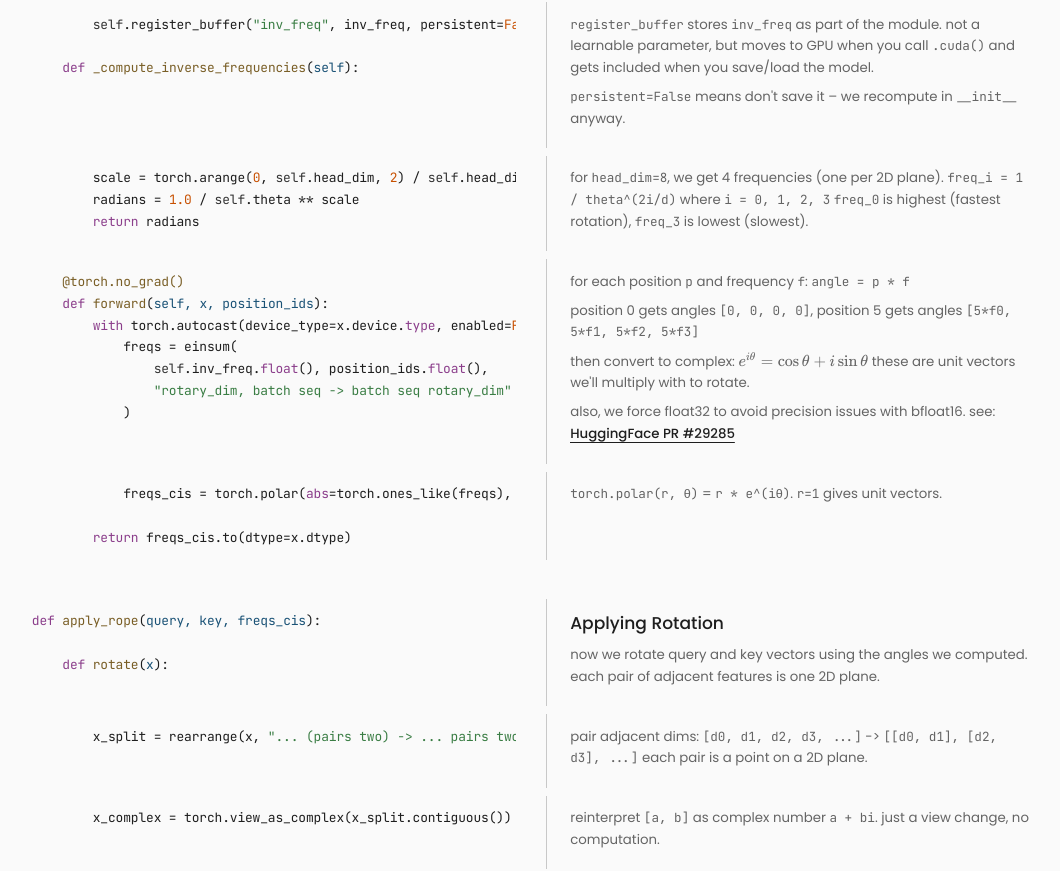
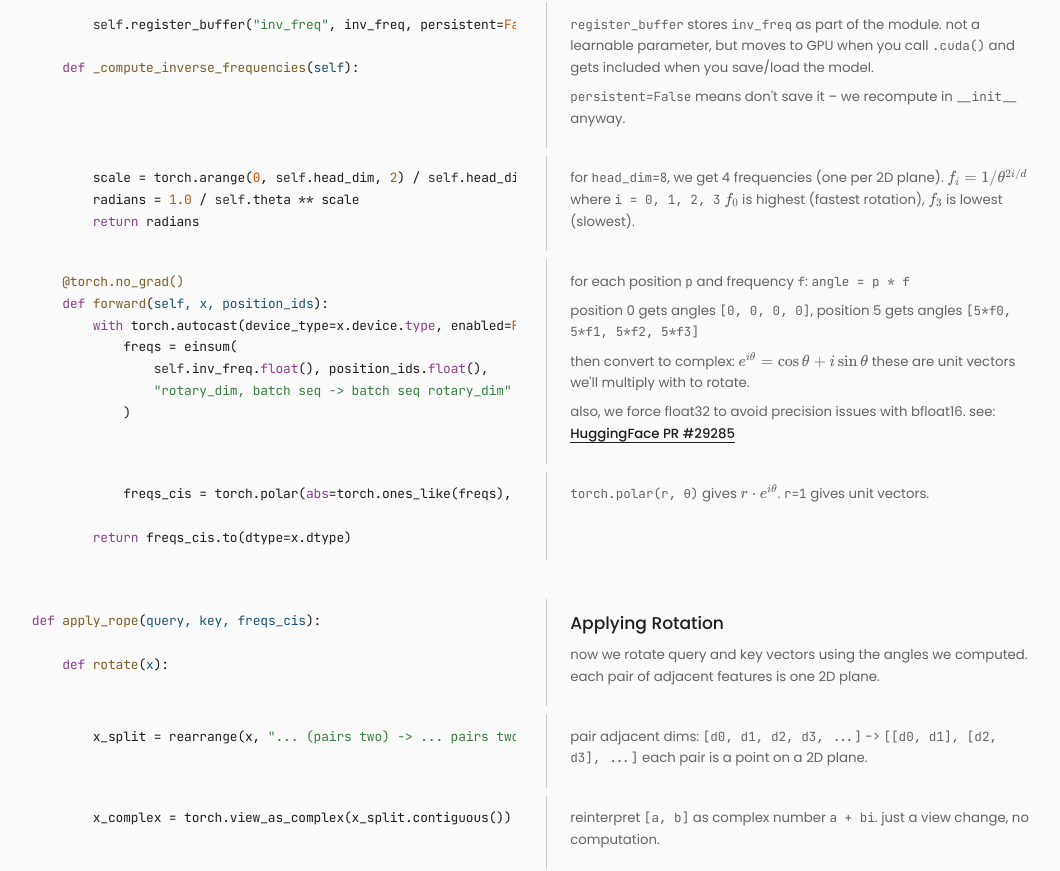
Before and after one commit to esceptico/website, a Next.js app: page /docs/rope in a window 1280 px wide. Shown: the part 1033-1904 px from the top of the page, without its empty margins (219-1279 px from the left). Built offline with nearby package versions, Linux system fonts and the light colour scheme.

Commit message:
use proper markdown + latex formatters

```diff
--- a/package.json
+++ b/package.json
@@ -22,6 +22,8 @@
     "react-dom": "^19.0.0",
     "react-icons": "^5.4.0",
     "react-markdown": "^10.1.0",
+    "rehype-katex": "^7.0.1",
+    "remark-math": "^6.0.0",
     "zustand": "^5.0.3"
   },
   "devDependencies": {
--- a/src/components/docs/DocChunk.tsx
+++ b/src/components/docs/DocChunk.tsx
@@ -2,109 +2,15 @@
 
 import { useMemo, useState } from 'react';
 import hljs from 'highlight.js';
-import katex from 'katex';
+import ReactMarkdown from 'react-markdown';
+import remarkMath from 'remark-math';
+import rehypeKatex from 'rehype-katex';
 import type { Chunk } from '@/lib/docs/types';
 
 interface DocChunkProps {
   chunk: Chunk;
   language: string;
   index: number;
-}
-
-function renderMath(html: string): string {
-  html = html.replace(/\$\$([^$]+)\$\$/g, (_, math) => {
-    try {
-      const rendered = katex.renderToString(math.trim(), { displayMode: true, throwOnError: false });
-      return `<div class="my-3">${rendered}</div>`;
-    } catch {
-      return `<span class="text-red-400 font-mono text-sm">$$${math}$$</span>`;
-    }
-  });
-
-  html = html.replace(/\$([^$\n]+)\$/g, (_, math) => {
-    try {
-      return katex.renderToString(math.trim(), { displayMode: false, throwOnError: false });
-    } catch {
-      return `<span class="text-red-400 font-mono text-sm">$${math}$</span>`;
-    }
-  });
-
-  return html;
-}
-
-function parseTable(tableText: string): string {
-  const lines = tableText.trim().split('\n');
-  if (lines.length < 2) return tableText;
-
-  // Parse header row
-  const headerCells = lines[0].split('|').map(c => c.trim()).filter(c => c);
-
-  // Skip separator row (line 1), parse data rows
-  const dataRows = lines.slice(2).map(line =>
-    line.split('|').map(c => c.trim()).filter(c => c)
-  );
-
-  let html = '<div class="overflow-x-auto my-3"><table class="text-sm w-full">';
-
-  // Header
-  html += '<thead><tr class="border-b border-[var(--theme-border)]">';
-  headerCells.forEach(cell => {
-    html += `<th class="text-left py-2 pr-4 font-medium text-[var(--theme-text-primary)]">${cell}</th>`;
-  });
-  html += '</tr></thead>';
-
-  // Body
-  html += '<tbody>';
-  dataRows.forEach(row => {
-    html += '<tr class="border-b border-[var(--theme-border)]/50">';
-    row.forEach(cell => {
-      html += `<td class="py-2 pr-4 text-[var(--theme-text-secondary)]">${cell}</td>`;
-    });
-    html += '</tr>';
-  });
-  html += '</tbody></table></div>';
-
-  return html;
-}
-
-function parseMarkdown(text: string): string {
-  // First, handle tables (before other processing)
-  // Match markdown tables: lines starting with |
-  text = text.replace(
-    /(\|[^\n]+\|\n\|[-:\s|]+\|\n(?:\|[^\n]+\|\n?)+)/g,
-    (match) => parseTable(match)
-  );
-
-  // First, protect code blocks by replacing them with placeholders
-  const codeBlocks: string[] = [];
-  let processed = text.replace(/`([^`]+)`/g, (_, code) => {
-    codeBlocks.push(code);
-    return `__CODE_BLOCK_${codeBlocks.length - 1}__`;
-  });
-
-  let html = processed
-    .replace(/^### (.+)$/gm, '<h3 class="text-base font-medium text-[var(--theme-text-primary)] mb-1">$1</h3>')
-    .replace(/^## (.+)$/gm, '<h2 class="text-lg font-medium text-[var(--theme-text-primary)] mb-2">$1</h2>')
-    .replace(/^# (.+)$/gm, '<h1 class="text-xl font-medium text-[var(--theme-text-primary)] mb-2">$1</h1>')
-    .replace(/\*\*(.+?)\*\*/g, '<strong class="font-medium text-[var(--theme-text-primary)]">$1</strong>')
-    .replace(/\*(.+?)\*/g, '<em>$1</em>')
-    .replace(/\[([^\]]+)\]\(([^)]+)\)/g, '<a href="$2" class="hover-link" target="_blank">$1</a>')
-    .replace(/^- (.+)$/gm, '<li class="ml-4">$1</li>')
-    .replace(/\n\n/g, '</p><p class="mb-2">');
-
-  // Restore code blocks
-  html = html.replace(/__CODE_BLOCK_(\d+)__/g, (_, idx) => {
-    return `<code class="font-jetbrains-mono text-[0.95em] text-[var(--theme-text-primary)]/80">${codeBlocks[parseInt(idx)]}</code>`;
-  })
-
-  if (!html.startsWith('<h') && !html.startsWith('<li') && !html.startsWith('<div')) {
-    html = `<p class="mb-2">${html}</p>`;
-  }
-
-  html = html.replace(/(<li[^>]*>[\s\S]*?<\/li>)+/g, '<ul class="my-2 list-disc list-inside">$&</ul>');
-  html = html.replace(/<p class="mb-2"><\/p>/g, '');
-
-  return html;
 }
 
 function highlightCode(code: string, language: string): string {
@@ -115,10 +21,43 @@ function highlightCode(code: string, language: string): string {
   }
 }
 
+// Custom markdown components
+const markdownComponents = {
+  h1: ({ children }: { children?: React.ReactNode }) => (
+    <h1 className="text-xl font-medium text-[var(--theme-text-primary)] mb-2">{children}</h1>
+  ),
+  h2: ({ children }: { children?: React.ReactNode }) => (
+    <h2 className="text-lg font-medium text-[var(--theme-text-primary)] mb-2">{children}</h2>
+  ),
+  h3: ({ children }: { children?: React.ReactNode }) => (
+    <h3 className="text-base font-medium text-[var(--theme-text-primary)] mb-1">{children}</h3>
+  ),
+  p: ({ children }: { children?: React.ReactNode }) => (
+    <p className="mb-2">{children}</p>
+  ),
+  strong: ({ children }: { children?: React.ReactNode }) => (
+    <strong className="font-medium text-[var(--theme-text-primary)]">{children}</strong>
+  ),
+  em: ({ children }: { children?: React.ReactNode }) => (
+    <em>{children}</em>
+  ),
+  code: ({ children }: { children?: React.ReactNode }) => (
+    <code className="font-jetbrains-mono text-[0.95em] text-[var(--theme-text-primary)]/80">{children}</code>
+  ),
+  a: ({ href, children }: { href?: string; children?: React.ReactNode }) => (
+    <a href={href} className="hover-link" target="_blank" rel="noopener noreferrer">{children}</a>
+  ),
+  ul: ({ children }: { children?: React.ReactNode }) => (
+    <ul className="my-2 list-disc list-inside">{children}</ul>
+  ),
+  li: ({ children }: { children?: React.ReactNode }) => (
+    <li className="ml-4">{children}</li>
+  ),
+};
+
 export function DocChunk({ chunk, language, index }: DocChunkProps) {
   const [isHovered, setIsHovered] = useState(false);
 
-  const docHtml = useMemo(() => renderMath(parseMarkdown(chunk.doc)), [chunk.doc]);
   const codeHtml = useMemo(() => highlightCode(chunk.code, language), [chunk.code, language]);
 
   const hasDoc = chunk.doc.trim().length > 0;
@@ -155,10 +94,15 @@ export function DocChunk({ chunk, language, index }: DocChunkProps) {
 
         {/* Docs - Right side */}
         <div className={`py-3 lg:pl-6 lg:border-l border-[var(--theme-border)] ${!hasDoc ? 'opacity-30' : ''}`}>
-          <div
-            className="text-[0.875rem] text-[var(--theme-text-secondary)] leading-relaxed"
-            dangerouslySetInnerHTML={{ __html: docHtml }}
-          />
+          <div className="text-[0.875rem] text-[var(--theme-text-secondary)] leading-relaxed">
+            <ReactMarkdown
+              remarkPlugins={[remarkMath]}
+              rehypePlugins={[rehypeKatex]}
+              components={markdownComponents}
+            >
+              {chunk.doc}
+            </ReactMarkdown>
+          </div>
         </div>
       </div>
     </div>
--- a/src/content/docs/rope.ts
+++ b/src/content/docs/rope.ts
@@ -61,8 +61,8 @@ class RoPE(nn.Module):
     def _compute_inverse_frequencies(self):
 
 # for \`head_dim=8\`, we get 4 frequencies (one per 2D plane).
-# \`freq_i = 1 / theta^(2i/d)\` where \`i = 0, 1, 2, 3\`
-# \`freq_0\` is highest (fastest rotation), \`freq_3\` is lowest (slowest).
+# $f_i = 1 / \\theta^{2i/d}$ where \`i = 0, 1, 2, 3\`
+# $f_0$ is highest (fastest rotation), $f_3$ is lowest (slowest).
         scale = torch.arange(0, self.head_dim, 2) / self.head_dim
         radians = 1.0 / self.theta ** scale
         return radians
@@ -84,7 +84,7 @@ class RoPE(nn.Module):
                 "rotary_dim, batch seq -> batch seq rotary_dim"
             )
 
-# \`torch.polar(r, θ)\` = \`r * e^(iθ)\`. \`r=1\` gives unit vectors.
+# \`torch.polar(r, θ)\` gives $r \\cdot e^{i\\theta}$. \`r=1\` gives unit vectors.
             freqs_cis = torch.polar(abs=torch.ones_like(freqs), angle=freqs)
 
         return freqs_cis.to(dtype=x.dtype)
@@ -106,7 +106,7 @@ def apply_rope(query, key, freqs_cis):
 # just a view change, no computation.
         x_complex = torch.view_as_complex(x_split.contiguous())
 
-# rotate: \`(a + bi) * e^(iθ)\` rotates the point by angle θ.
+# rotate: $(a + bi) \\cdot e^{i\\theta}$ rotates the point by angle θ.
         x_rotated = x_complex * freqs_cis.unsqueeze(-2)
 
 # back to real: \`a + bi\` -> \`[a, b]\`.
@@ -124,8 +124,8 @@ def apply_rope(query, key, freqs_cis):
 
 # ## Alternative: Sin/Cos Version
 #
-# most codebases (LLaMA, HuggingFace) skip complex numbers and use the
-# rotation matrix directly: \`x' = x * cos - y * sin, y' = x * sin + y * cos\`
+# most codebases (HuggingFace Transformers for [example](https://github.com/huggingface/transformers/blob/3a8d291ac439fca3decb9b800ea22500cffeaf50/src/transformers/models/llama/modeling_llama.py#L138)) skip complex numbers and use the
+# rotation matrix directly: $x' = x \\cos\\theta - y \\sin\\theta$, $y' = x \\sin\\theta + y \\cos\\theta$
 
 def rotate_half(x):
     x1 = x[..., : x.shape[-1] // 2]
```
Also changed, not shown: 1 other file (tests, documents, lock files or other folders).
